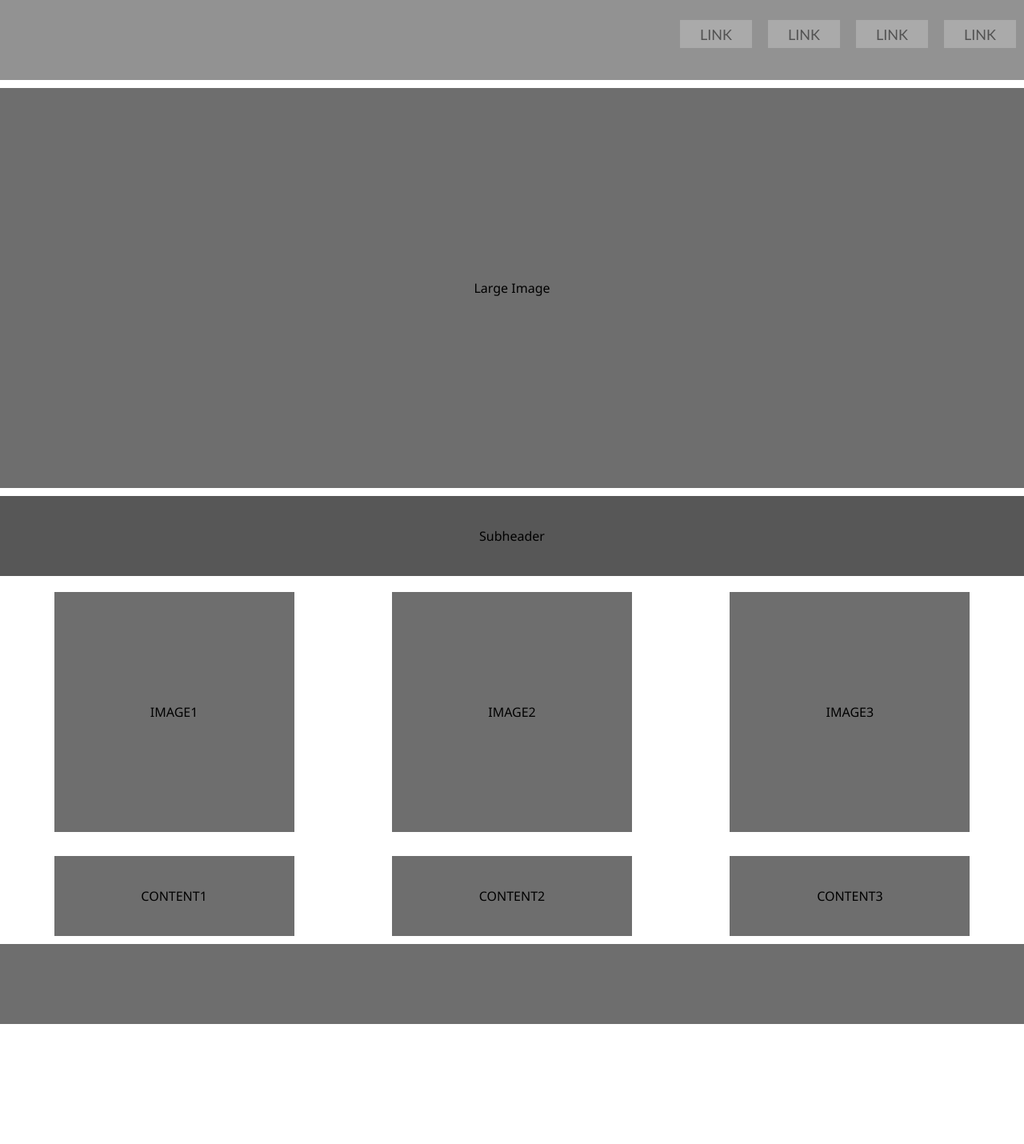
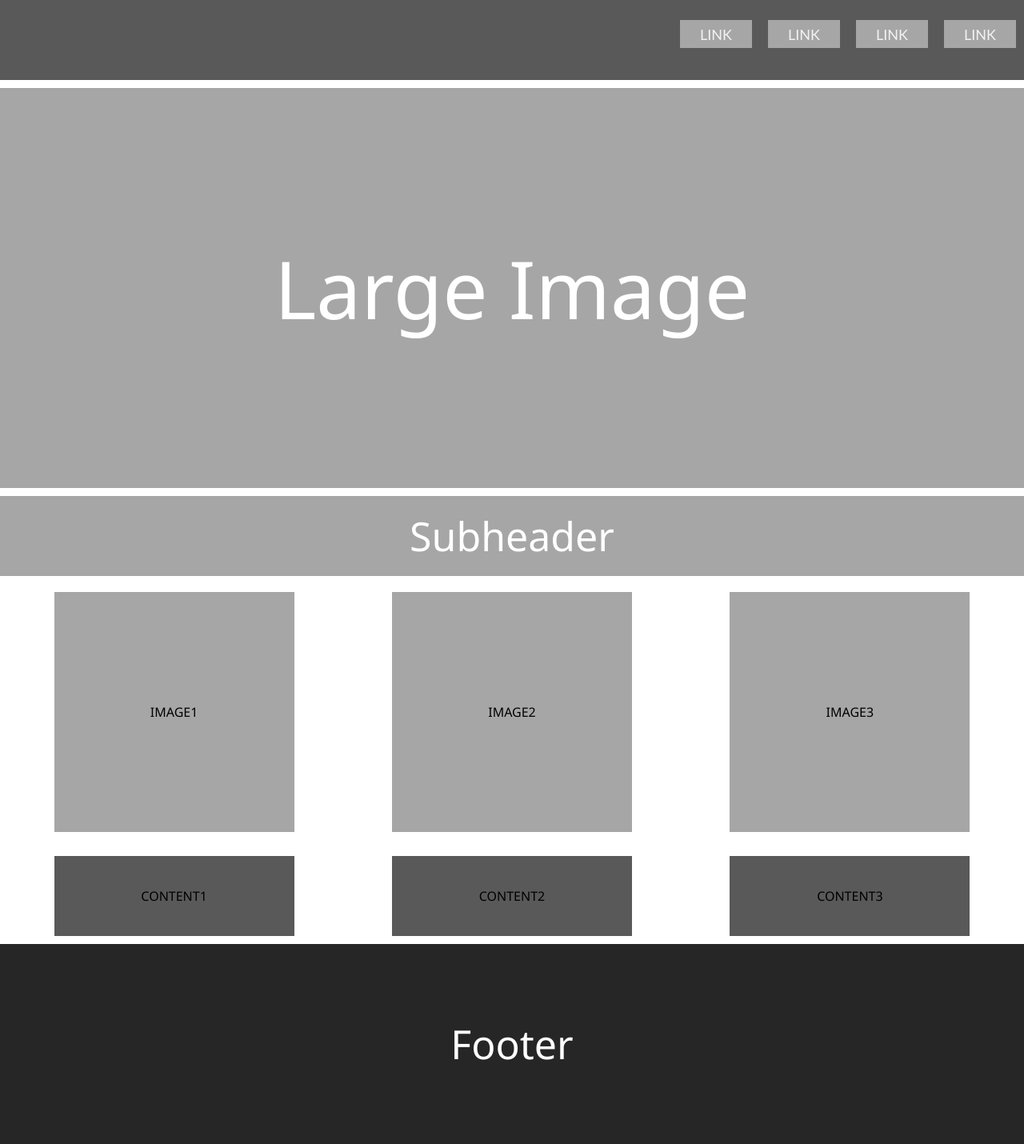
Before and after one commit to web-dot/responsive-layout-01, a plain HTML site: page index.html in a window 1280 px wide. Shown: the whole page at 80% size. Before the commit the page ends 1280 px from the top, so only its background shows below. Drawn offline with Linux system fonts and the light colour scheme.

Commit message:
responsive design phase 03 ui-components-tone

```diff
--- a/index.html
+++ b/index.html
@@ -46,7 +46,7 @@
       </div>
 
       <div class="footer">
-
+        Footer
       </div>
 
   </body>
--- a/style.css
+++ b/style.css
@@ -17,7 +17,7 @@
   /* border: 1px solid red; */
 }
 .nav{
-  background-color: rgb(146, 146, 146);
+  background-color: #595959;
   height: 100px;
   display: flex;
   justify-content: flex-end;
@@ -31,7 +31,7 @@
   align-items: center; */
 }
 .menu{
-  background-color: rgb(170, 170, 170);
+  background-color: #A6A6A6;
   list-style: none;
   margin: 10px;
   width: 15%;
@@ -46,20 +46,24 @@
   font-size: large;
   font-family: 'Gill Sans', 'Gill Sans MT', Calibri, 'Trebuchet MS', sans-serif;
   text-decoration: none;
-  color: rgb(82, 82, 82);
+  color: #F2F2F2;
 }
 .navbreathe{
   height: 10px;
 }
 .imgcontainer{
-  background-color: rgb(110, 110, 110);
+  font-size: 100px;
+  color: #fff;
+  background-color: #A6A6A6;
   height: 500px;
 }
 .subbreathe{
   height: 10px;
 }
 .subheader{
-  background-color: rgb(87, 87, 87);
+  font-size: 50px;
+  color: #fff;
+  background-color: #A6A6A6;
   height: 100px;
 }
 .imagebreathe{
@@ -80,7 +84,7 @@
   height: 450px;
 }
 .image{
-  background-color: rgb(110, 110, 110);
+  background-color: #A6A6A6;
   width: 300px;
   height: 300px;
   display: flex;
@@ -88,7 +92,7 @@
   align-items: center;
 }
 .content{
-  background-color: rgb(110, 110, 110);
+  background-color: #595959;
   width: 300px;
   height: 100px;
   margin-top: 10px;
@@ -97,8 +101,19 @@
   align-items: center;
 }
 .footer{
-  background-color: rgb(110, 110, 110);
-  height: 100px;
+  background-color: #262626;
+  height:250px;
+  display: flex;
+  justify-content: center;
+  align-items: center;
+  font-size: 50px;
+  color: #fff;
+}
+/* .menu:hover{
+  background-color: #FFFF55;
+} */
+.menu a:hover{
+  color: #fff;
 }
 @media only screen and (min-width: 961px) {
   .page{
```
